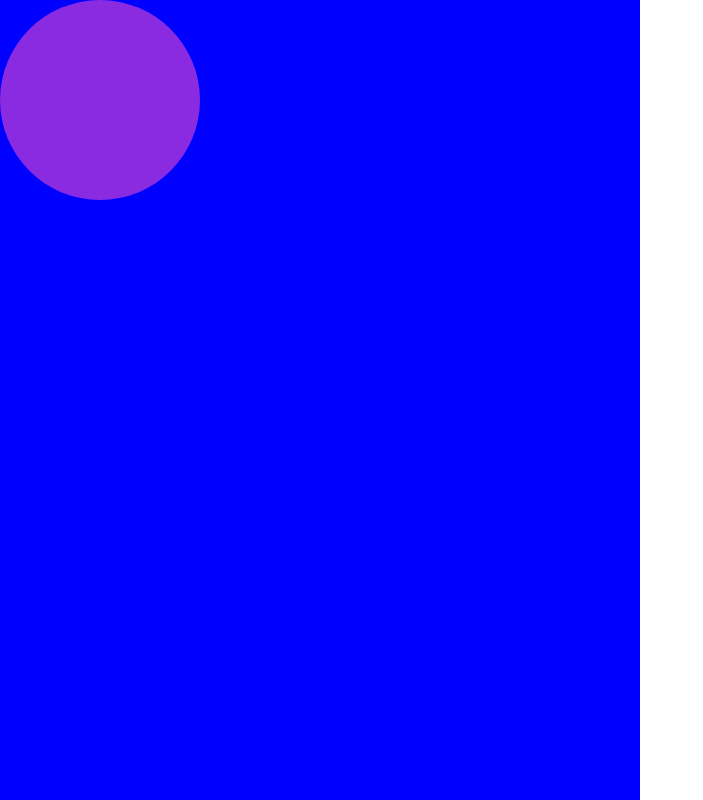
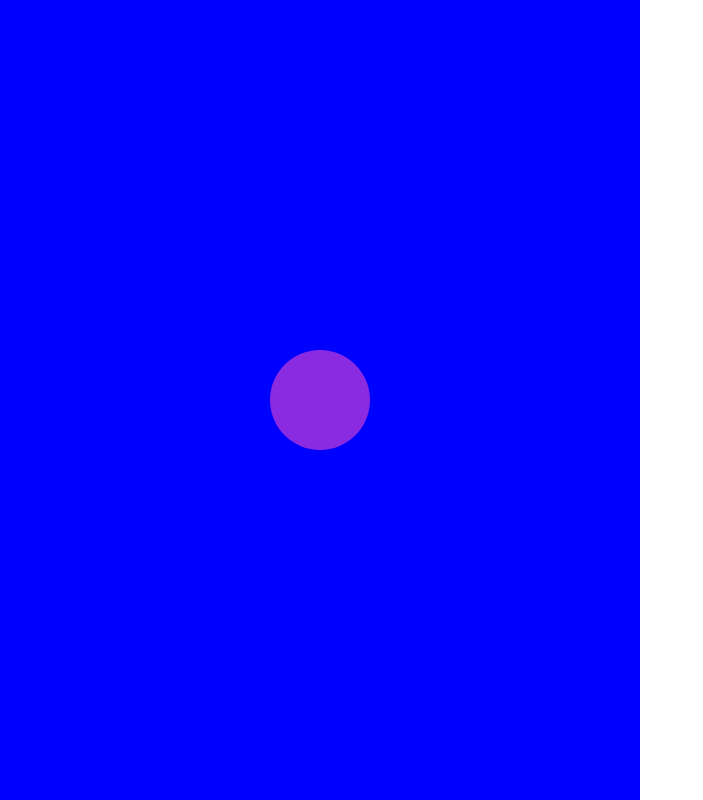
Before and after one commit to AlejandroRamirezEnyoi/Enyoi-2nd-Module, a plain HTML site: page 07-CSS02/index.html in a window 1280 px wide. Shown: the whole page, without its empty margins (0-703 px from the left). Drawn offline with Linux system fonts and the light colour scheme.

Commit message:
add 08-CSS

```diff
--- a/07-CSS02/style.css
+++ b/07-CSS02/style.css
@@ -5,7 +5,8 @@
 }
 
 html {
-	font-size: 200px;
+	font-size: 16px; /* valor de referencia para el rem */
+
 }
 
 #padre {
@@ -14,11 +15,23 @@ html {
 	width: 50vw;
 	font-size: 50px;
 	margin: 0;
+	display: flex;
+	justify-content: center;
+	align-items: center;
 }
 
 #hijo{
 	background-color: blueviolet;
-	height: 1rem;
-	width: 1rem;
-	border-radius: .5rem;
+	height: 100px;
+	width: 100px;
+	border-radius: 50px ;
+	transition: ease 1s;
 }
+
+#hijo:hover{
+	cursor: pointer;
+	background-color: aqua;
+	height: 120px;
+	width: 120px;
+	transition: ease 2s;
+}
```
Also changed, not shown: 07-CSS02/index.html (+0 -1 lines), 08-CSS03/README.md (added).
